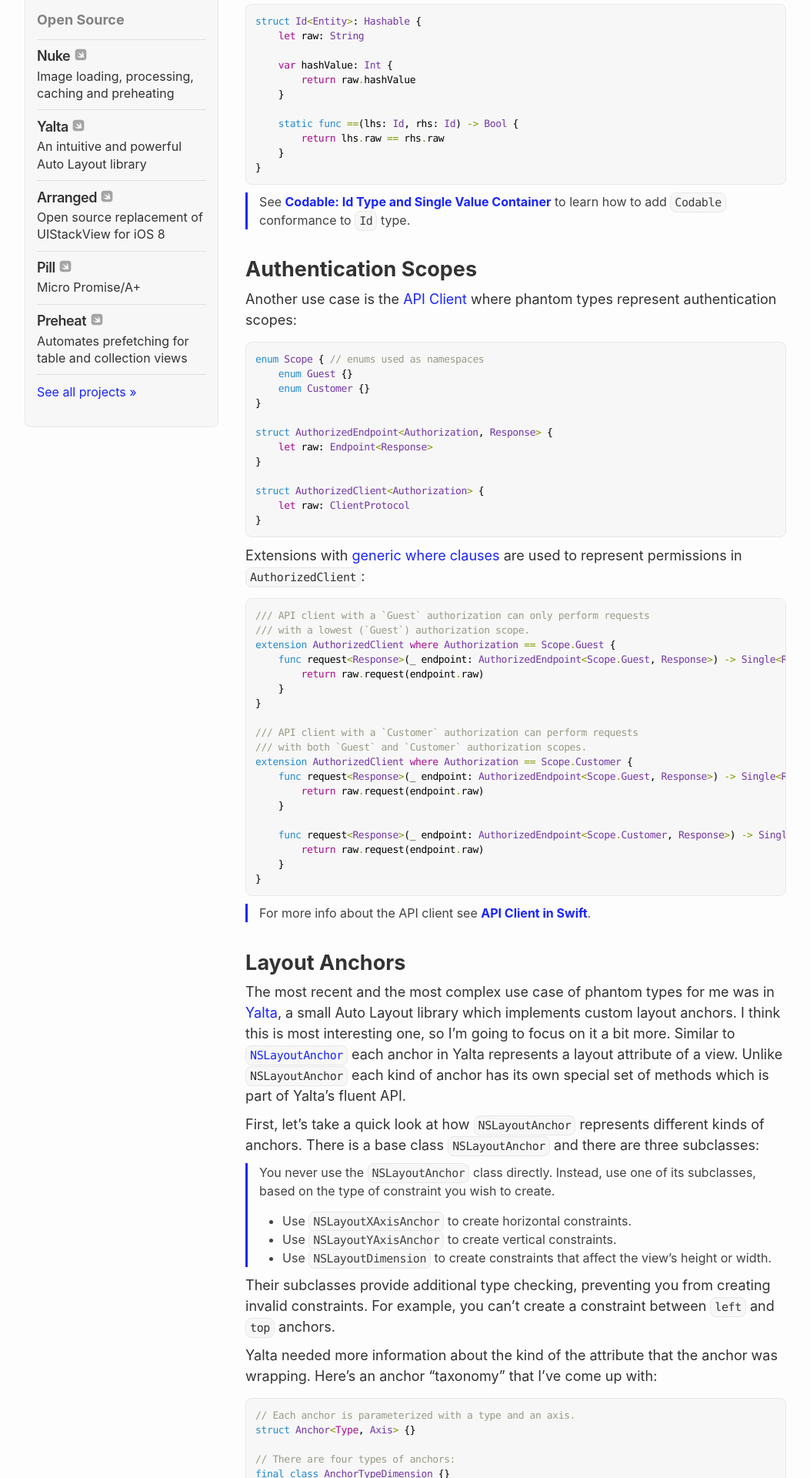
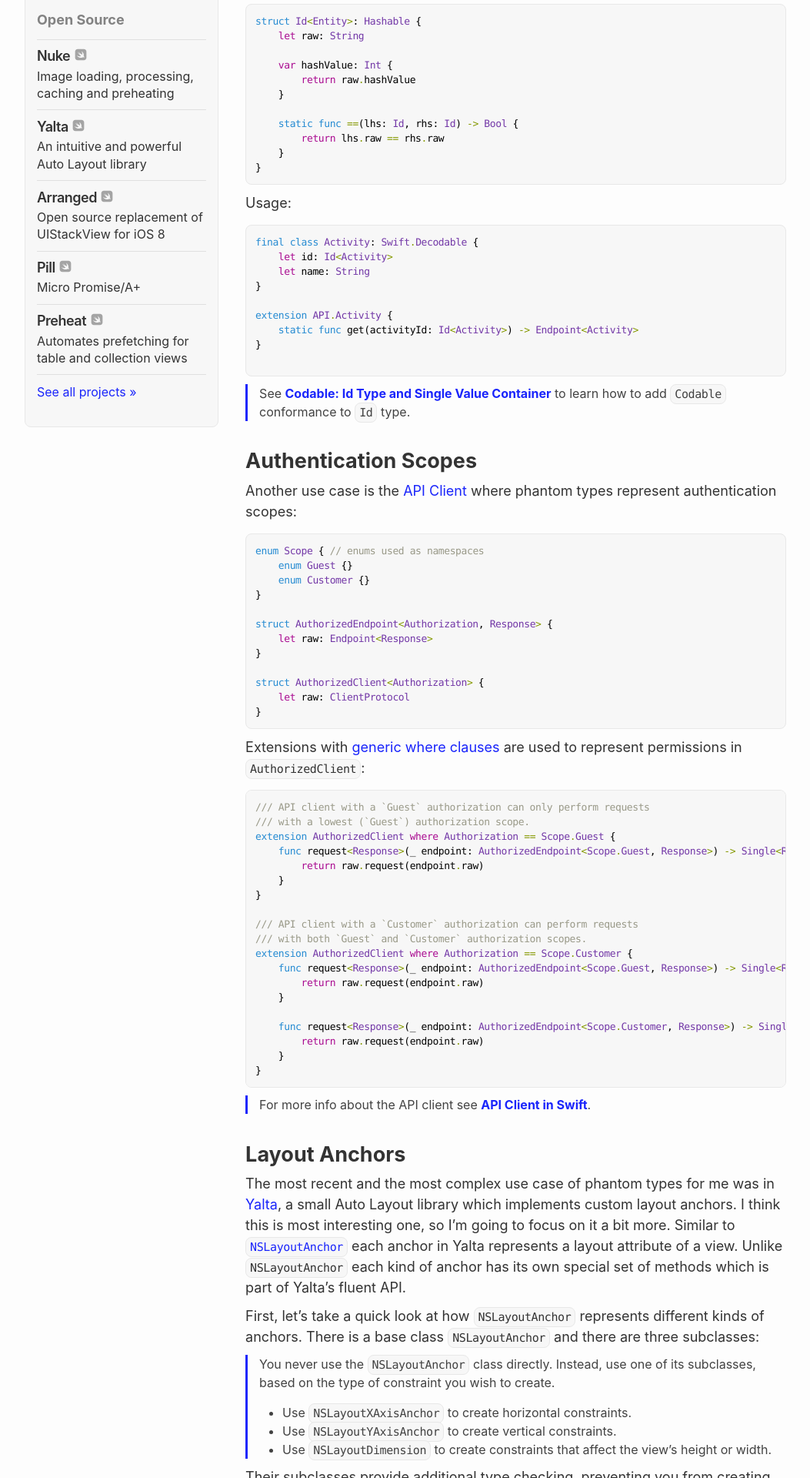
Before and after one commit to hyling/kean.github.io, a Jekyll site: the page built from _posts/2017-11-24-phantom-types.markdown, in a window 1280 px wide. Shown: the part 687-2607 px from the top of the page at 77% size, without its empty margins (113-1166 px from the left). Built offline with Jekyll 4.4.1, drawn with Linux system fonts in a browser that asks for light colours; comment, search, counter and statistics services are not loaded.

Commit message:
Couple of improvements in existings posts

````diff
--- a/_posts/2017-11-10-codable-tips-and-tricks.markdown
+++ b/_posts/2017-11-10-codable-tips-and-tricks.markdown
@@ -16,7 +16,7 @@ I've migrated our app to [Codable](https://developer.apple.com/documentation/swi
 
 <a href="{{ site.url }}/playgrounds/codable.playground.zip"><img src="{{ site.url }}/images/posts/codable_screen_01.png" class="screenshot"></a>
 
-`Codable` was introduces in Swift 4 with a [motivation](https://github.com/apple/swift-evolution/blob/master/proposals/0167-swift-encoders.md#motivation) to replace old `NSCoding` APIs. Unlike `NSCoding` has a first class JSON support which makes it a promising option for consuming JSON APIs.
+`Codable` was introduces in Swift 4 with a [motivation](https://github.com/apple/swift-evolution/blob/master/proposals/0167-swift-encoders.md#motivation) to replace old `NSCoding` APIs. Unlike `NSCoding` it has a first class JSON support which makes it a promising option for consuming JSON APIs.
 
 `Codable` is great for its intended purpose of `NSCoding` replacement. If you just need to encode and decode some local data which you have full control over you might even be able to take advantage of [automatic encoding and decoding](https://developer.apple.com/documentation/foundation/archives_and_serialization/encoding_and_decoding_custom_types).
 
--- a/_posts/2017-11-24-phantom-types.markdown
+++ b/_posts/2017-11-24-phantom-types.markdown
@@ -34,6 +34,20 @@ struct Id<Entity>: Hashable {
         return lhs.raw == rhs.raw
     }
 }
+```
+
+Usage:
+
+```swift
+final class Activity: Swift.Decodable {
+    let id: Id<Activity>
+    let name: String
+}
+
+extension API.Activity {
+    static func get(activityId: Id<Activity>) -> Endpoint<Activity>
+}
+
 ```
 
 > See [**Codable: Id Type and Single Value Container**](https://kean.github.io/post/codable-tips-and-tricks#2-id-type-and-a-single-value-container) to learn how to add `Codable` conformance to `Id` type.
--- a/_posts/2017-12-01-naive-date-and-time.markdown
+++ b/_posts/2017-12-01-naive-date-and-time.markdown
@@ -9,7 +9,7 @@ permalink: /post/naive-date-time
 uuid: 60d37e50-dd6b-40e5-bfa9-c22e21a7a5a9
 ---
 
-Foundation offers [great APIs](https://developer.apple.com/documentation/foundation/dates_and_times) for manipulating dates with time zones (e.g. working with something like `2017-09-29T15:00:00+0300`). However, sometimes it might be a bit frustrating when you just need **naive** date or time.
+Foundation offers [great APIs](https://developer.apple.com/documentation/foundation/dates_and_times) for manipulating dates with time zones (e.g. working with something like `2017-09-29T15:00:00+0300`). However, sometimes it might be a bit frustrating when you just need a **naive** date or time.
 
 So what exactly is a naive date or a naive time? They are called "naive" because they don't have a time zone associated with them. For example:
 
--- a/_sass/_blog.scss
+++ b/_sass/_blog.scss
@@ -183,7 +183,7 @@ img.screenshot {
 
 .blog__post-preview-featured__container {
     margin: 0.5 * $spacing-unit 0;
-    margin-bottom: 1.5 * $spacing-unit;
+    margin-bottom: 1 * $spacing-unit;
 
     .post-link {
         font-size: 56px;
````
Also changed, not shown: other parts of _posts/2017-12-01-naive-date-and-time.markdown (+1 -1 lines), _posts/2017-07-10-api-client-in-swift.markdown (+10 -31 lines).
